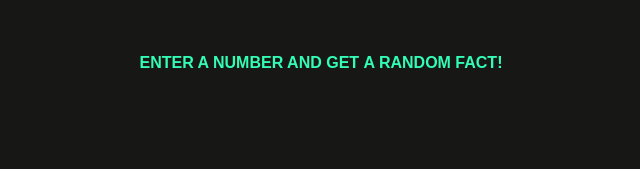
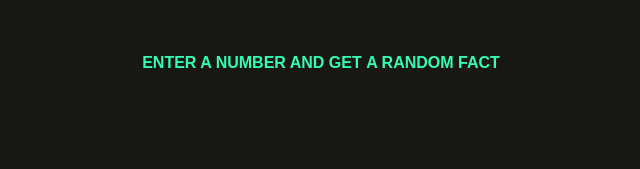
Before and after one commit to vongphakdy/numberFacts, a plain HTML site: page index.html in a window 1280 px wide. Shown: the top 169 px of the page, 319-959 px from the left. Drawn offline with Linux system fonts and the light colour scheme; a web font is replaced by a local one.

Commit message:
Update index.html

```diff
--- a/index.html
+++ b/index.html
@@ -11,7 +11,7 @@
 <body>
 
     <div class="header wrapper">
-        <h2>Enter a number and get <span class="avoidWrap">a random fact!</span></h2>
+        <h2>Enter a number and get <span class="avoidWrap">a random fact</span></h2>
         <a href="https://vongphakdy.github.io" class="header--gh">IV</a>
     </div>
     <div class="number wrapper">
```
